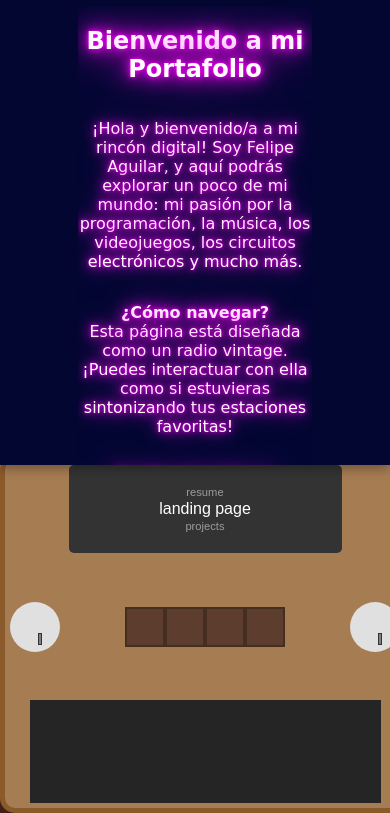
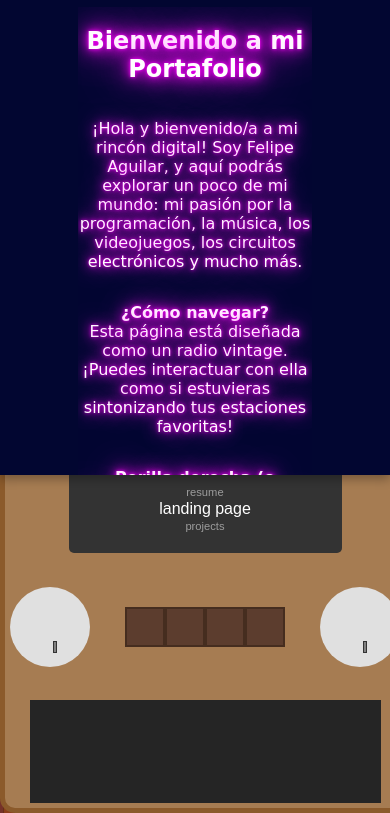
Before and after one commit to FelipeAP04/Portafolio, a plain HTML site: page index.html in a window 390 px wide. Shown: the part 31-844 px from the top of the page. Drawn offline with Linux system fonts and the light colour scheme; a web font is replaced by a local one.

Commit message:
arreglos a estilo

```diff
--- a/index.html
+++ b/index.html
@@ -13,6 +13,7 @@
         <source src="assets/music.mp3" type="audio/mpeg">
         Tu navegador no soporta el elemento de audio.
     </audio>
+
     <div id="radio-container">
         <div id="radio-rack">
             <div id="radio">
@@ -48,7 +49,7 @@
     </div>
 
     <div id="content-container">
-        <div id="content-tv"></div>
+        <div id="content-tv">
             <div id="content">
                 <div class="page active" id="landing-page">
                     <div class="landing-content">
@@ -200,6 +201,7 @@
                 </div>
             </div>
         </div>
+    </div>
     <script src="script.js"></script>
 </body>
 </html>
--- a/style.css
+++ b/style.css
@@ -13,18 +13,20 @@ body {
 }
 
 #radio-container {
-    position: fixed;
-    bottom: 0px;
-    left: 0px;
+    position: absolute;
+    bottom: 0;
+    left: 0;
     display: flex;
     flex-direction: column;
     align-items: center;
     z-index: 2;
+    height: 87.23%;
+    width: 33.25%;
 }
 
 #radio {
-    width: 85%;
-    height: 35%;
+    height: 37.4%;
+    width: 91.52%;
     background-color: #a67c52;
     border-radius: 15px;
     display: flex;
@@ -40,8 +42,8 @@ body {
 }
 
 #radio-rack {
-    width: 510px;
-    height: 644px;
+    width: 100%;
+    height: 100%;
     background-image: url('assets/radio_rack.png');
     background-size: cover;
     background-position: center;
@@ -138,8 +140,9 @@ hr {
 }
 
 #content-container {
-    height: 100%;
-    position: fixed;
+    height: 99.47%;
+    width: 66.24%;
+    position: absolute;
     bottom: 0px;
     right: 0px;
     display: flex;
@@ -149,19 +152,19 @@ hr {
 }
 
 #content {
-    width: 97%;
-    height: 75%;
-    background-color: #4a5d8c;
+    width: 96.13%;
+    height: 74.51%;
     border-radius: 10px;
     box-shadow: 0 4px 10px rgba(0, 0, 0, 0.3);
     color: white;
-    position: absolute;
+    position: relative;
     z-index: 2;
-    top: 7px;
+    top: 10px;
+    right: -20px;
 }
 
 #content-tv {
-    width: 1015px;
+    width: 100%;
     height: 100%;
     background-image: url('assets/Content_tv.png');
     background-size: cover;
@@ -637,8 +640,8 @@ hr {
     }
 
     #content-tv {
-        width: 0;
-        height: 0;
+        width: 100%;
+        height: 100%;
     }
 
     #radio_rack, #content {
@@ -673,8 +676,8 @@ hr {
     }
 
     #volume-dial, #chanel-dial {
-    width: 50px;
-    height: 50px;
+    width: 80px;
+    height: 80px;
     background-color: #e0e0e0;
     border-radius: 50%;
     display: flex;
```
Lines whose indentation alone changed are shown as unchanged.
